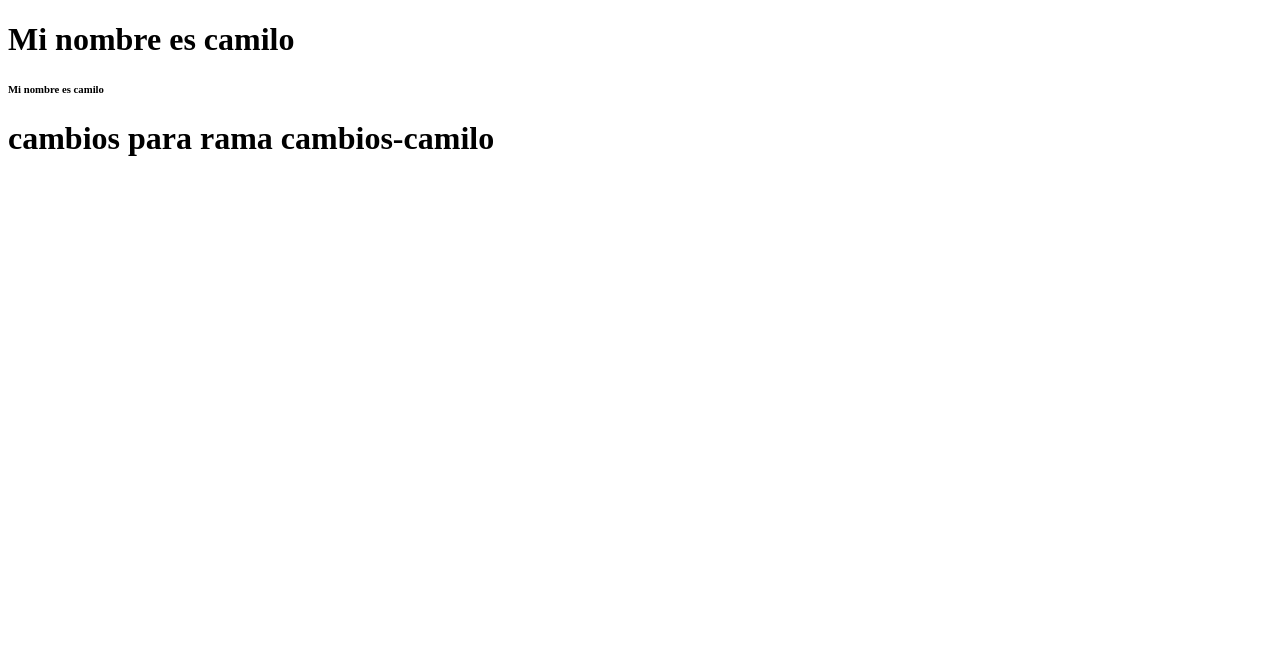
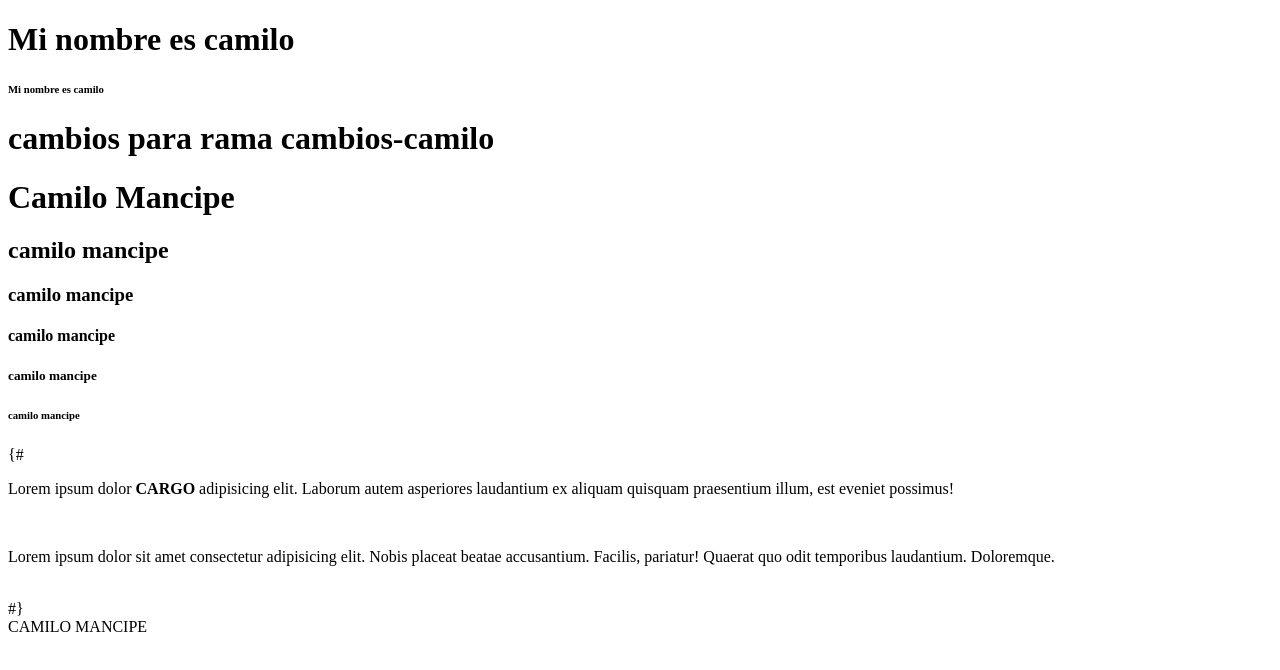
Before and after one commit to keymiro/curso_3_html_css_bootstrap, a plain HTML site: page index.html in a window 1280 px wide. Drawn offline with Linux system fonts and the light colour scheme.

```diff
--- a/index.html
+++ b/index.html
@@ -7,8 +7,25 @@
     <title>Clase de html</title>
 </head>
 <body>
-    <h1>Mi nombre es camilo</h1>
-    <h6>Mi nombre es camilo</h6>
-    <h1>cambios para rama cambios-camilo</h1>
+    <div>
+        <h1>Mi nombre es camilo</h1>
+        <h6>Mi nombre es camilo</h6>
+        <h1>cambios para rama cambios-camilo</h1>
+        <h1>Camilo Mancipe</h1>
+        <h2>camilo mancipe</h2>
+        <h3>camilo mancipe</h3>
+        <h4>camilo mancipe</h4>
+        <h5>camilo mancipe</h5>
+        <h6>camilo mancipe</h6>
+    </div>
+    <div>
+       {#  <p>Lorem ipsum dolor  <strong>CARGO</strong> adipisicing elit. Laborum autem asperiores laudantium ex aliquam quisquam praesentium illum, est eveniet possimus!</p>
+        <br>
+        <p>Lorem ipsum dolor sit amet consectetur adipisicing elit. Nobis placeat beatae accusantium. Facilis, pariatur! Quaerat quo odit temporibus laudantium. Doloremque.</p>
+        <br> #}
+    </div>
+    <div>
+        CAMILO MANCIPE
+    </div>
 </body>
 </html>
```
Also changed, not shown: perfil.html (added, +35 -0 lines).
